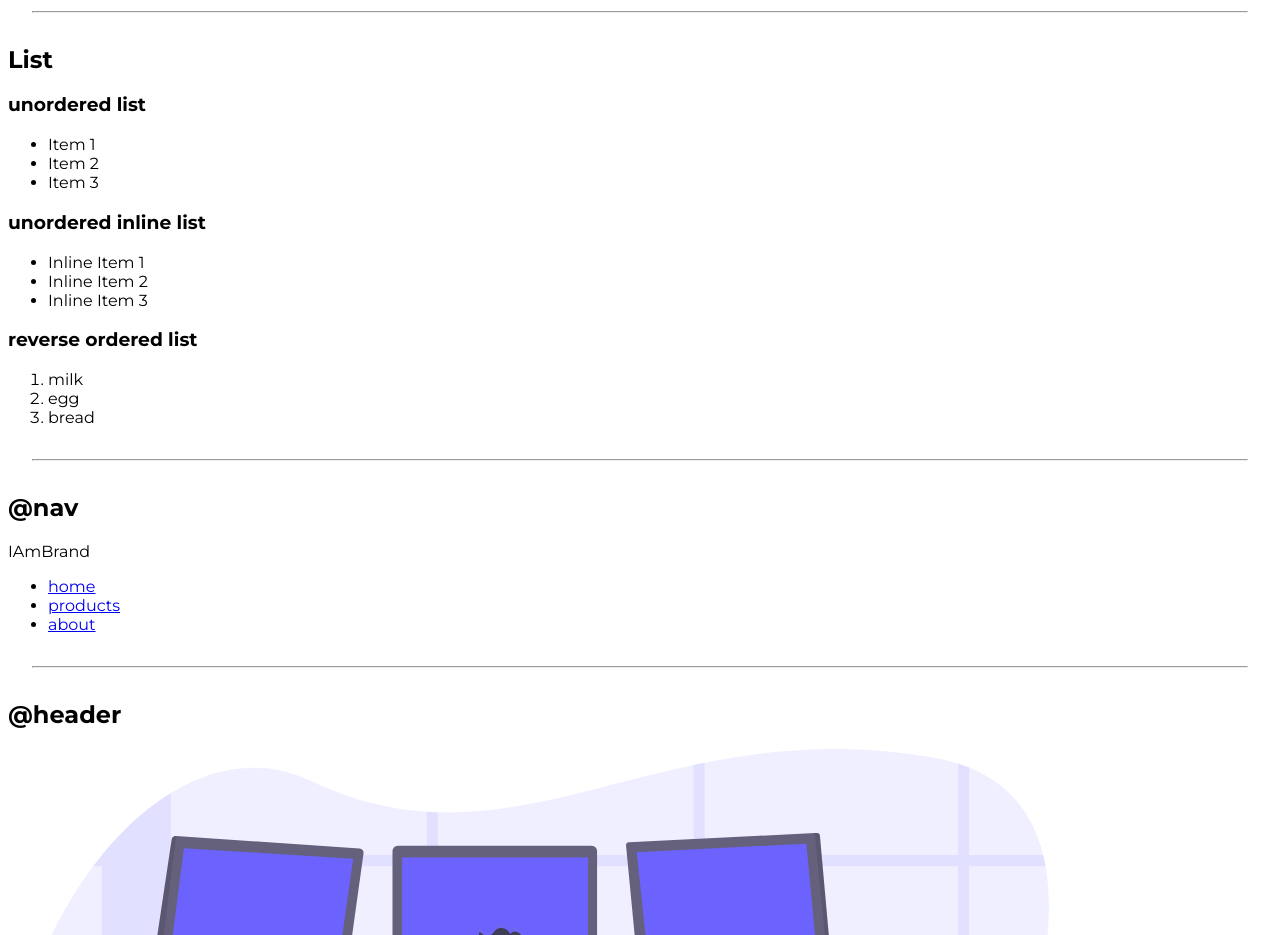
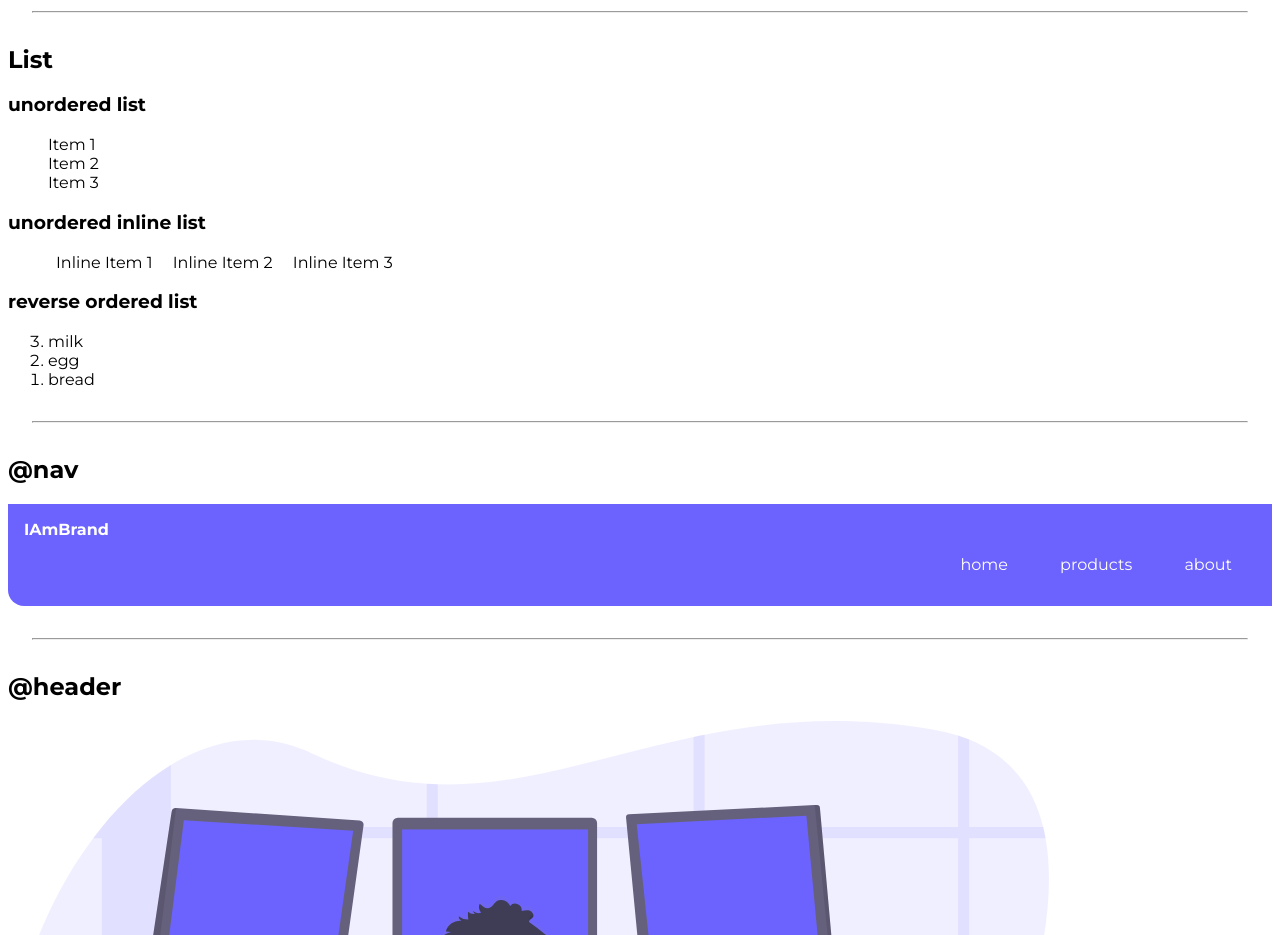
Before and after one commit to OMGATE23/neogcamp-lesson-3, a plain HTML site: page index.html in a window 1280 px wide. Shown: the part 780-1715 px from the top of the page. Drawn offline with Linux system fonts and the light colour scheme.

Commit message:
style: css of nav

```diff
--- a/index.html
+++ b/index.html
@@ -45,21 +45,21 @@
     <h2>List</h2>
 
     <h3>unordered list</h3>
-    <ul>
+    <ul class ="list-non-bullet">
         <li>Item 1</li>
         <li>Item 2</li>
         <li>Item 3</li>
     </ul>
 
     <h3>unordered inline list</h3>
-    <ul>
-        <li>Inline Item 1</li>
-        <li>Inline Item 2</li>
-        <li>Inline Item 3</li>
+    <ul class = "list-non-bullet">
+        <li class = "list-item-inline">Inline Item 1</li>
+        <li class = "list-item-inline">Inline Item 2</li>
+        <li class = "list-item-inline">Inline Item 3</li>
     </ul>
 
     <h3>reverse ordered list</h3>
-    <ol>
+    <ol reversed>
         <li>milk</li>
         <li>egg</li>
         <li>bread</li>
@@ -69,17 +69,17 @@
 
     <h2>@nav</h2>
 
-    <nav>
-        <div>IAmBrand</div>
-        <ul>
-            <li>
-                <a href="https://www.youtube.com/watch?v=dQw4w9WgXcQ">home</a>
+    <nav class = "navigation container">
+        <div class = "nav-brand">IAmBrand</div>
+        <ul class = "list-non-bullet nav-pills">
+            <li class = "list-item-inline">
+                <a class = "link" href="https://www.youtube.com/watch?v=dQw4w9WgXcQ">home</a>
             </li>
-            <li>
-                <a href="https://www.youtube.com/watch?v=dQw4w9WgXcQ">products</a>
+            <li class = "list-item-inline">
+                <a class = "link" href="https://www.youtube.com/watch?v=dQw4w9WgXcQ">products</a>
             </li>
-            <li>
-                <a href="https://www.youtube.com/watch?v=dQw4w9WgXcQ">about</a>
+            <li class = "list-item-inline">
+                <a class = "link" href="https://www.youtube.com/watch?v=dQw4w9WgXcQ">about</a>
             </li>
         </ul>
     </nav>
--- a/styles.css
+++ b/styles.css
@@ -38,3 +38,29 @@ hr {
     margin: 2rem 1.5rem;
 
 }
+
+.list-non-bullet{
+    list-style: none;
+}
+
+.list-item-inline{
+    display: inline;
+    padding: 0rem 0.5rem;
+
+}
+
+.navigation{
+    background-color: var(--primary-color);
+    color: white;
+    padding: 1rem;
+    border-bottom-left-radius: 1rem;
+}
+.nav-pills{
+    text-align: right;
+}
+.navigation .nav-brand{
+    font-weight: bold;
+}
+.navigation .link{
+    color: white;
+}
```
